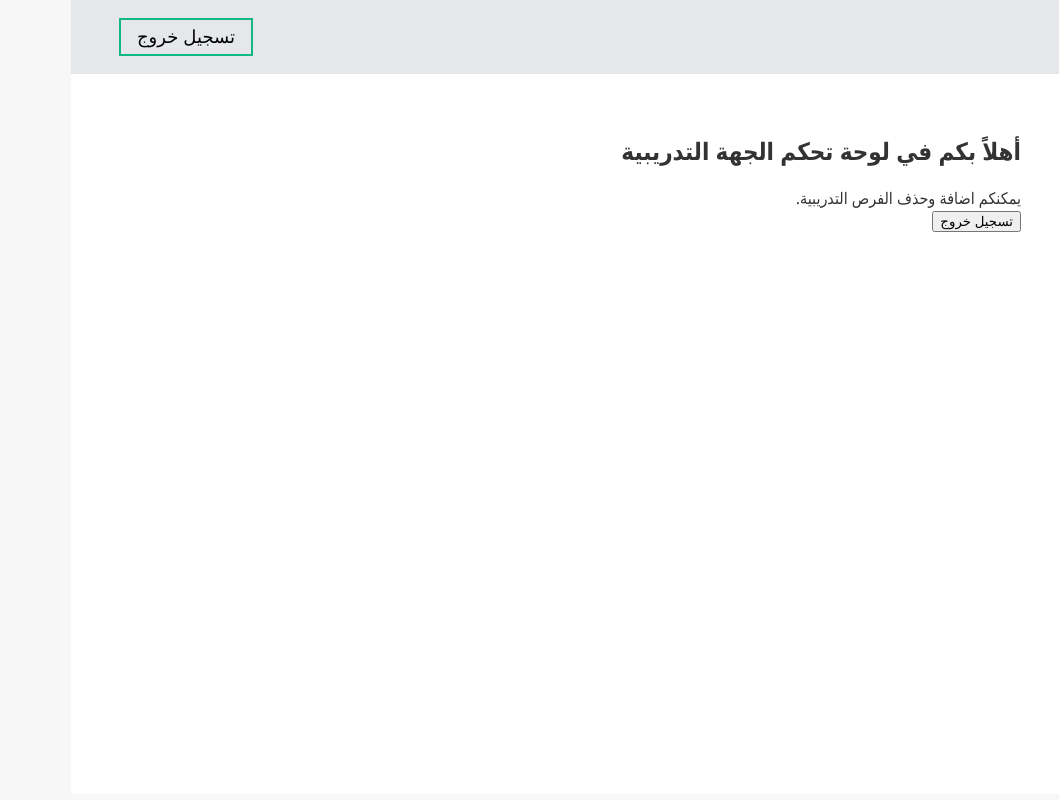
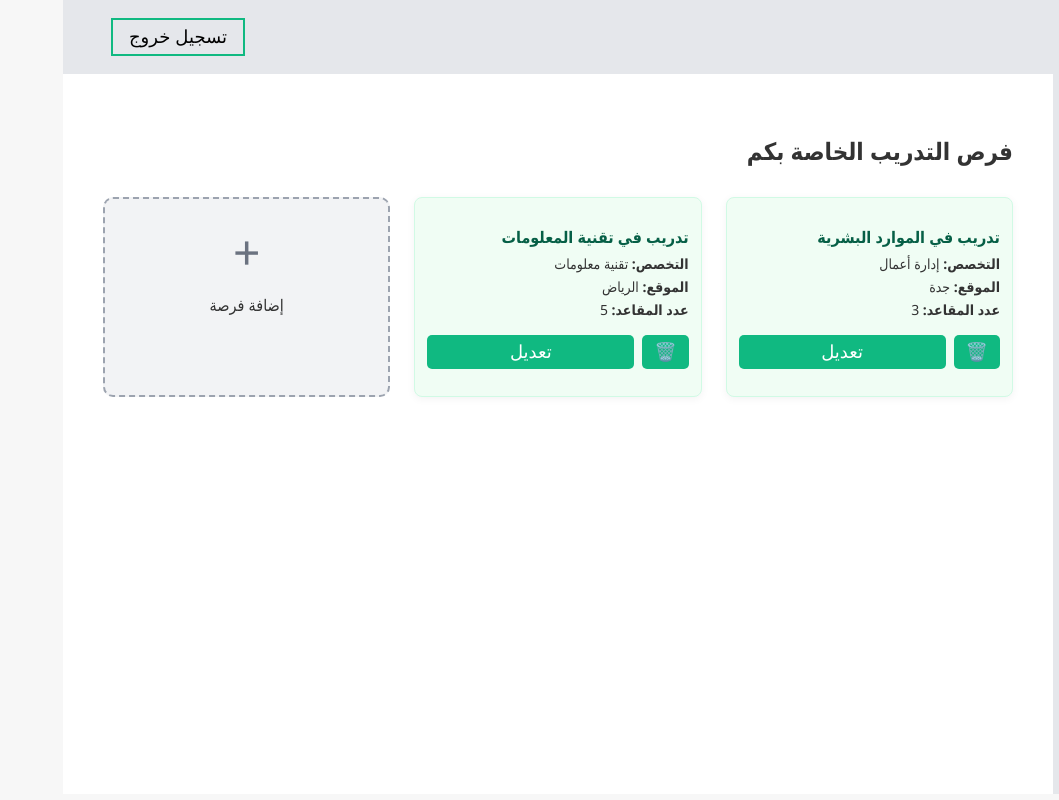
Before and after one commit to amoory10x/001-almnasa, a React (Create React App) app: page /organization in a window 1280 px wide. Shown: the whole page, without its empty margins (221-1280 px from the left). Built offline with nearby package versions, Linux system fonts and the light colour scheme.

Commit message:
Update OrgDashboard.js

```diff
--- a/src/OrgDashboard.js
+++ b/src/OrgDashboard.js
@@ -1,16 +1,216 @@
-import React from "react";
+import React, { useState } from "react";
 import Sidebar from "./Sidebar";
-import { useHistory } from "react-router-dom";
+import "./index.css";
 
 function OrgDashboard() {
-  const history = useHistory();
+  const [opportunities, setOpportunities] = useState([
+    {
+      id: 1,
+      title: "تدريب في الموارد البشرية",
+      specialization: "إدارة أعمال",
+      availableSlots: 3,
+      location: "جدة",
+    },
+    {
+      id: 2,
+      title: "تدريب في تقنية المعلومات",
+      specialization: "تقنية معلومات",
+      availableSlots: 5,
+      location: "الرياض",
+    },
+  ]);
+
+  const [editingId, setEditingId] = useState(null);
+  const [newForm, setNewForm] = useState(false);
+  const [formData, setFormData] = useState({
+    title: "",
+    specialization: "",
+    location: "",
+    availableSlots: "",
+  });
+
+  const handleDelete = (id) => {
+    if (window.confirm("هل تريد حذف هذه الفرصة؟")) {
+      setOpportunities(opportunities.filter((o) => o.id !== id));
+    }
+  };
+
+  const handleEdit = (item) => {
+    setEditingId(item.id);
+    setFormData({ ...item });
+  };
+
+  const handleSaveEdit = (e) => {
+    e.preventDefault();
+    setOpportunities(
+      opportunities.map((item) =>
+        item.id === editingId ? { ...formData, id: editingId } : item
+      )
+    );
+    setEditingId(null);
+    setFormData({
+      title: "",
+      specialization: "",
+      location: "",
+      availableSlots: "",
+    });
+  };
+
+  const handleAddOpportunity = (e) => {
+    e.preventDefault();
+    const newItem = {
+      ...formData,
+      id: Date.now(),
+    };
+    setOpportunities([...opportunities, newItem]);
+    setNewForm(false);
+    setFormData({
+      title: "",
+      specialization: "",
+      location: "",
+      availableSlots: "",
+    });
+  };
+
   return (
     <div className="dashboard">
       <Sidebar userType="organization" />
       <div className="content">
-        <h2>أهلاً بكم في لوحة تحكم الجهة التدريبية</h2>
-        <p>يمكنكم اضافة وحذف الفرص التدريبية.</p>
-        <button onClick={() => history.push("/login")}>تسجيل خروج</button>
+        <h2>فرص التدريب الخاصة بكم</h2>
+        <div className="opportunities-grid">
+          {opportunities.map((item) => (
+            <div className="opportunity-card org-card" key={item.id}>
+              {editingId === item.id ? (
+                <form className="apply-form" onSubmit={handleSaveEdit}>
+                  <input
+                    value={formData.title}
+                    onChange={(e) =>
+                      setFormData({ ...formData, title: e.target.value })
+                    }
+                    placeholder="عنوان الفرصة"
+                  />
+                  <input
+                    value={formData.specialization}
+                    onChange={(e) =>
+                      setFormData({
+                        ...formData,
+                        specialization: e.target.value,
+                      })
+                    }
+                    placeholder="التخصص"
+                  />
+                  <input
+                    value={formData.location}
+                    onChange={(e) =>
+                      setFormData({ ...formData, location: e.target.value })
+                    }
+                    placeholder="الموقع"
+                  />
+                  <input
+                    value={formData.availableSlots}
+                    onChange={(e) =>
+                      setFormData({
+                        ...formData,
+                        availableSlots: e.target.value,
+                      })
+                    }
+                    placeholder="عدد المقاعد"
+                  />
+                  <div className="form-buttons">
+                    <button type="submit" className="submit-btn">
+                      حفظ
+                    </button>
+                    <button
+                      type="button"
+                      className="cancel-btn"
+                      onClick={() => setEditingId(null)}
+                    >
+                      إلغاء
+                    </button>
+                  </div>
+                </form>
+              ) : (
+                <>
+                  <div className="card-header">
+                    <h3>{item.title}</h3>
+                  </div>
+                  <p>
+                    <strong>التخصص:</strong> {item.specialization}
+                  </p>
+                  <p>
+                    <strong>الموقع:</strong> {item.location}
+                  </p>
+                  <p>
+                    <strong>عدد المقاعد:</strong> {item.availableSlots}
+                  </p>
+                  <div className="card-actions">
+                    <button
+                      className="delete-btn"
+                      onClick={() => handleDelete(item.id)}
+                    >
+                      🗑️
+                    </button>
+                    <button
+                      className="edit-btn"
+                      onClick={() => handleEdit(item)}
+                    >
+                      تعديل
+                    </button>
+                  </div>
+                </>
+              )}
+            </div>
+          ))}
+
+          {/* بطاقة الإضافة */}
+          <div className="add-card" onClick={() => setNewForm(!newForm)}>
+            <div className="add-icon">+</div>
+            <p>إضافة فرصة</p>
+            {newForm && (
+              <form
+                className="add-form"
+                onClick={(e) => e.stopPropagation()}
+                onSubmit={handleAddOpportunity}
+              >
+                <input
+                  value={formData.title}
+                  onChange={(e) =>
+                    setFormData({ ...formData, title: e.target.value })
+                  }
+                  placeholder="عنوان الفرصة"
+                  required
+                />
+                <input
+                  value={formData.specialization}
+                  onChange={(e) =>
+                    setFormData({ ...formData, specialization: e.target.value })
+                  }
+                  placeholder="التخصص"
+                  required
+                />
+                <input
+                  value={formData.location}
+                  onChange={(e) =>
+                    setFormData({ ...formData, location: e.target.value })
+                  }
+                  placeholder="الموقع"
+                  required
+                />
+                <input
+                  value={formData.availableSlots}
+                  onChange={(e) =>
+                    setFormData({ ...formData, availableSlots: e.target.value })
+                  }
+                  placeholder="عدد المقاعد"
+                  required
+                />
+                <button type="submit" className="submit-btn">
+                  إضافة
+                </button>
+              </form>
+            )}
+          </div>
+        </div>
       </div>
     </div>
   );
```
